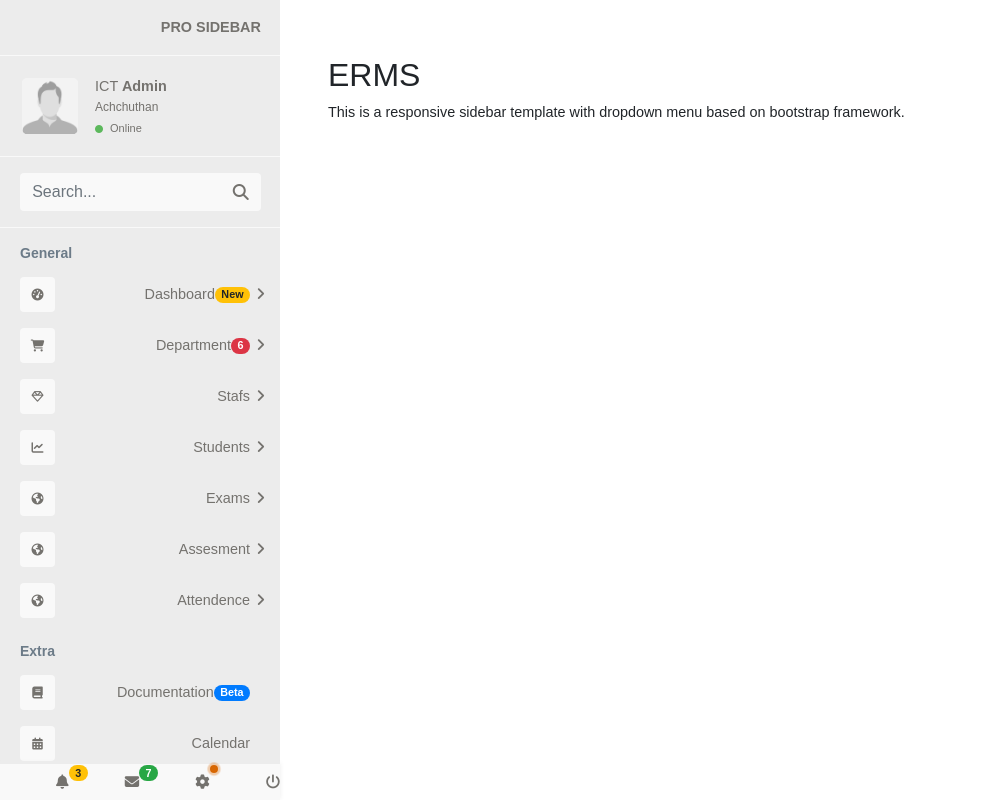
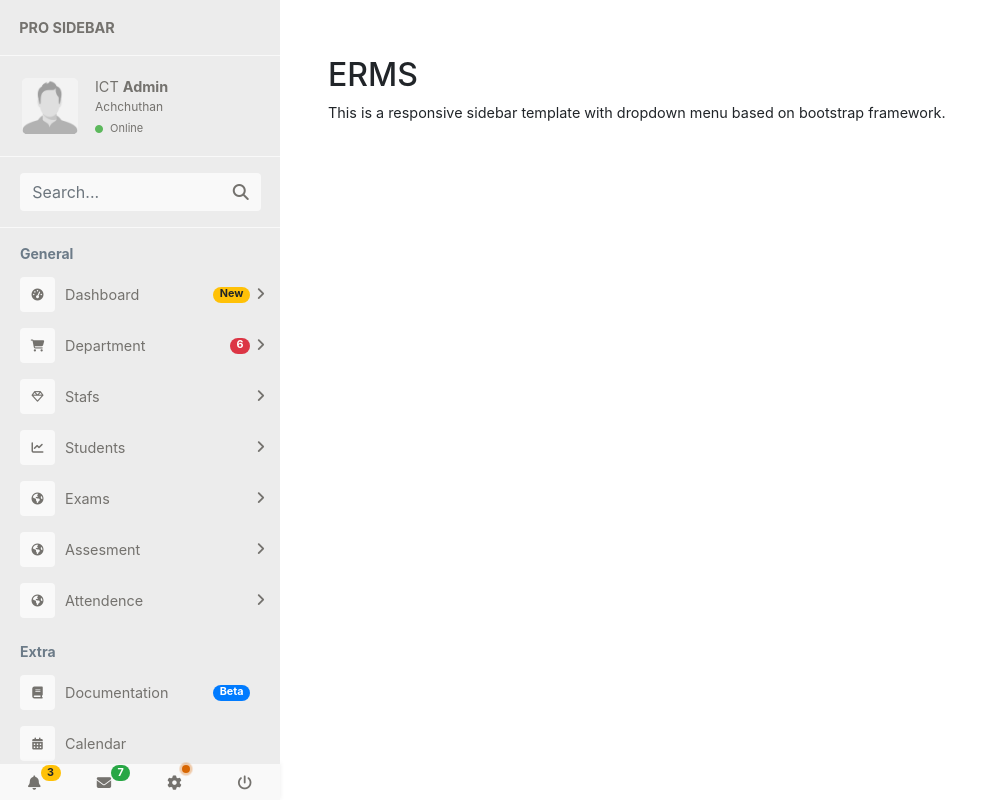
Before and after one commit to ictslgti/ERMS, a PHP site: page /index.php in a window 1280 px wide. Shown: the whole page, without its empty margins (0-1008 px from the left). Run offline with PHP 8.4, Linux system fonts and the light colour scheme; some libraries are stand-ins or nearby versions.

Commit message:
Update head.php
remove my login css links

```diff
--- a/head.php
+++ b/head.php
@@ -12,8 +12,3 @@
 <link rel="stylesheet" href="css/main.css">
 <link rel="stylesheet" href="css/sidebar-themes.css">
 <link rel="shortcut icon" type="image/png" href="img/favicon.png" />
-
-<!-- #begin "login form online links @k-avin" -->
-<link rel="stylesheet" type="text/css" href="css/main-login.css">
-<link href="https://fonts.googleapis.com/css?family=Poppins:600&display=swap" rel="stylesheet">
-<!-- #end "login form online links @k-avin" -->
```
